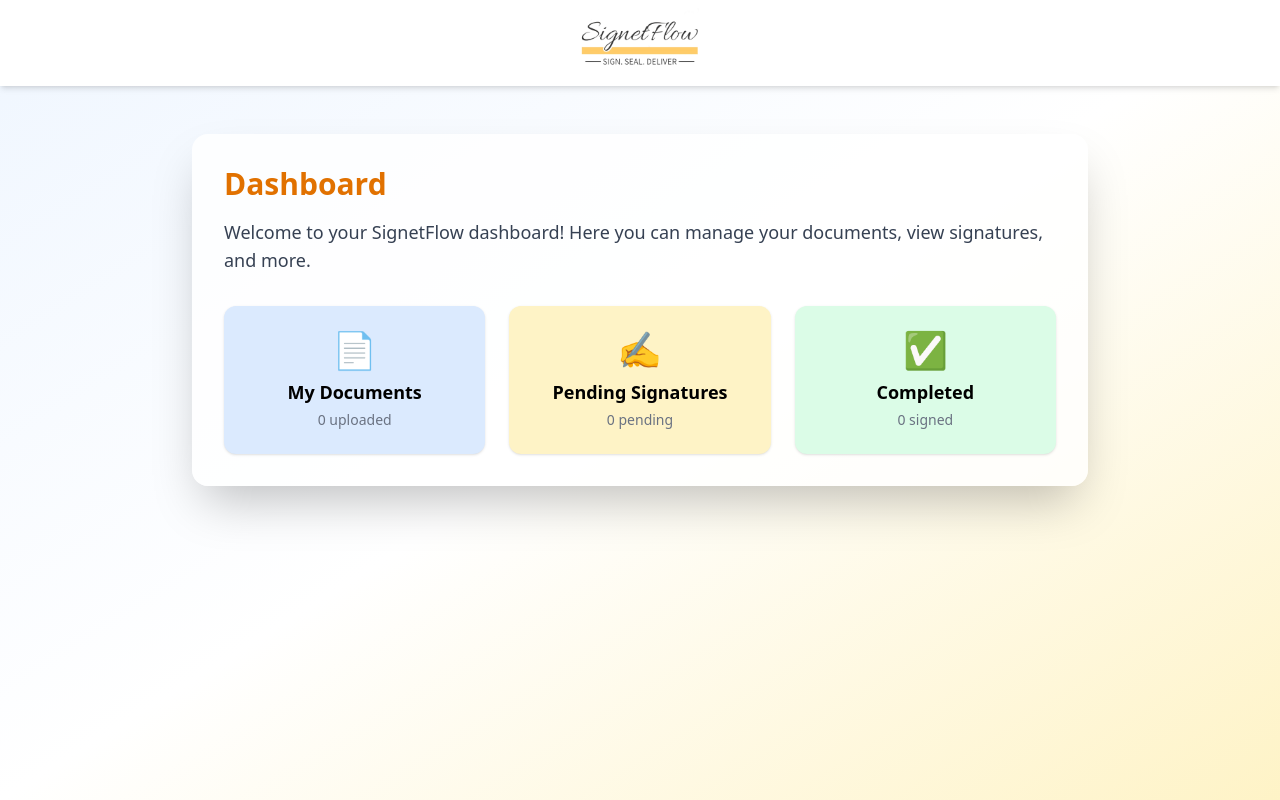
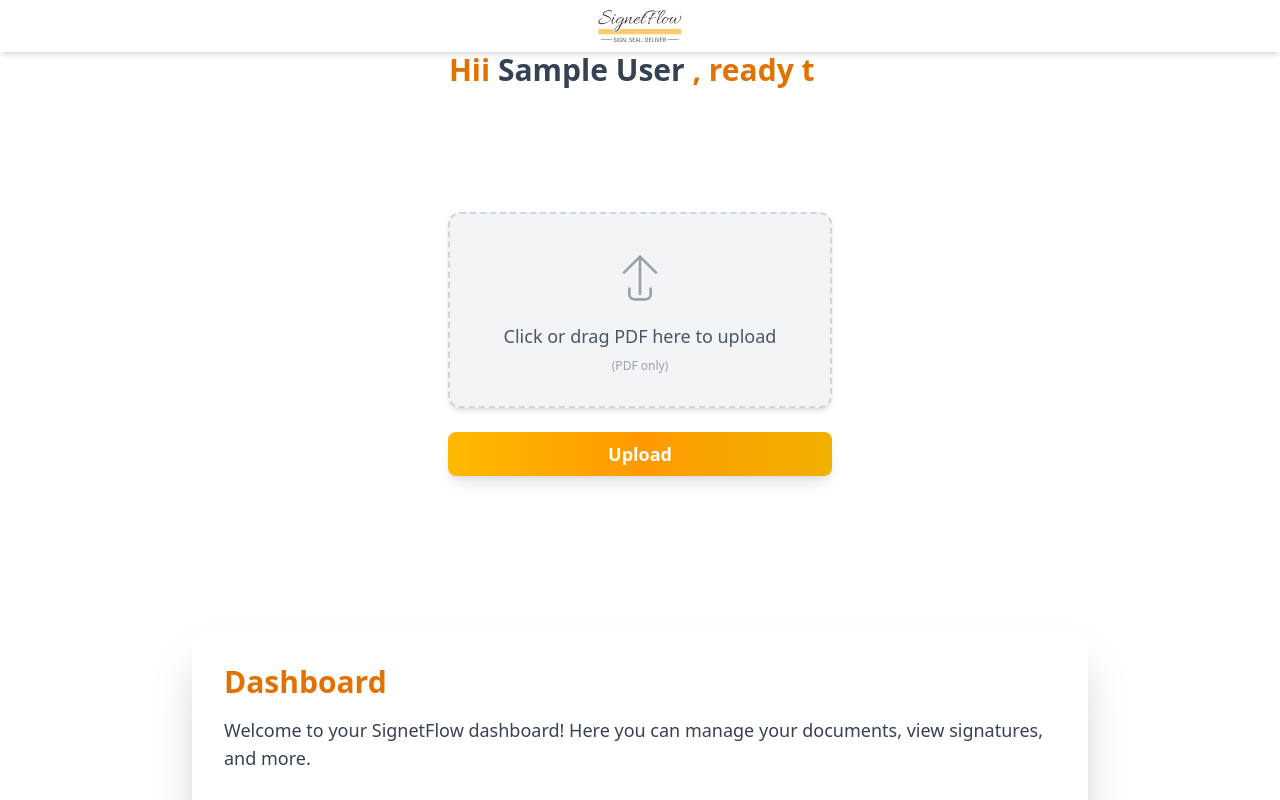
Before and after one commit to VasudhaGupta-27/Frontend, a React (Vite) app: page /home in a window 1280 px wide. Shown: the top 800 px of the page. Built offline with nearby package versions, Linux system fonts and the light colour scheme; sample sign-in values are in the browser's storage.

Commit message:
Upload File Ui implemented

```diff
--- a/package.json
+++ b/package.json
@@ -10,6 +10,9 @@
     "preview": "vite preview"
   },
   "dependencies": {
+    "@chakra-ui/react": "^3.21.0",
+    "@emotion/react": "^11.14.0",
+    "@emotion/styled": "^11.14.0",
     "@react-three/drei": "^10.3.0",
     "@react-three/fiber": "^9.1.2",
     "@tailwindcss/vite": "^4.1.10",
@@ -17,8 +20,11 @@
     "framer-motion": "^12.18.1",
     "react": "^19.1.0",
     "react-dom": "^19.1.0",
+    "react-dropzone": "^14.3.8",
     "react-hot-toast": "^2.5.2",
+    "react-icons": "^5.5.0",
     "react-router-dom": "^7.6.2",
+    "react-type-animation": "^3.2.0",
     "tailwindcss": "^4.1.10",
     "three": "^0.177.0"
   },
--- a/src/App.jsx
+++ b/src/App.jsx
@@ -3,11 +3,13 @@ import LandingPage from "./pages/LandingPage";
 import { BrowserRouter as Router, Routes, Route } from "react-router-dom";
 import Register from "./pages/Register";
 import Home from "./pages/Home"; // <-- Import Home
+import { ChakraProvider } from "@chakra-ui/react";
 
 function App() {
   return (
     <Router>
       <Routes>
+
         <Route path="/" element={<LandingPage />} />
         <Route path="/register" element={<Register />} />
         <Route path="/home" element={<Home />} /> {/* Add this line */}
--- a/src/components/Navbar.jsx
+++ b/src/components/Navbar.jsx
@@ -3,8 +3,8 @@ import Logo from "../assets/Logo.jpeg";
 
 export default function Navbar() {
   return (
-    <nav className="bg-white py-2 shadow-md flex justify-center items-center transition-colors">
-      <img className=" w-35" src={Logo} alt="" srcset="" />
+    <nav className="bg-white py-2 shadow-md flex justify-center items-center transition-colors h-13">
+      <img className=" w-25 h-13" src={Logo} alt="" srcset="" />
     </nav>
   );
 }
--- /dev/null
+++ b/src/components/Upload.jsx
@@ -0,0 +1,105 @@
+import { useState, useRef } from "react";
+import API from "../utils/api";
+import { useNavigate } from "react-router-dom";
+import { toast, Toaster } from "react-hot-toast";
+import { motion } from "framer-motion";
+
+export default function Upload() {
+  const [pdfFile, setPdfFile] = useState(null);
+  const navigate = useNavigate();
+  const inputRef = useRef();
+
+  const handleFileChange = (e) => { // set pdf file usestate to target file (0th element)
+    setPdfFile(e.target.files[0]);
+  };
+
+  const handleDrop = (e) => {
+    e.preventDefault();
+    if (e.dataTransfer.files && e.dataTransfer.files[0]) {
+      setPdfFile(e.dataTransfer.files[0]);
+    }
+  };
+
+  const handleDragOver = (e) => {
+    e.preventDefault();
+  };
+
+  const handleClick = () => {
+    inputRef.current.click();
+  };
+
+  const handleSubmit = async (e) => {
+    e.preventDefault();
+    if (!pdfFile) {
+      toast.error("Please select a PDF file first!");
+      return;
+    }
+    const formData = new FormData();
+    formData.append("pdf", pdfFile);
+
+    try {
+      const token = localStorage.getItem("token");
+      await API.post("/docs/upload", formData, {
+        headers: {
+          "Content-Type": "multipart/form-data",
+          Authorization: `Bearer ${token}`,
+        },
+      });
+      toast.success("Upload successful!");
+      setPdfFile(null);
+    } catch (err) {
+      toast.error(
+        (err.response && err.response.data && err.response.data.msg) ||
+          "Upload failed!"
+      );
+    }
+  };
+
+  return (
+    <div className="flex items-center justify-center min-h-[60vh]">
+      <Toaster position="top-center" />
+      <form onSubmit={handleSubmit} className="w-full max-w-sm">
+        <motion.div
+          className="bg-gray-100 border-2 border-dashed border-gray-300 rounded-xl flex flex-col items-center justify-center p-8 cursor-pointer shadow-md transition hover:border-amber-400"
+          onClick={handleClick}
+          onDrop={handleDrop}
+          onDragOver={handleDragOver}
+          whileHover={{ scale: 1.03, boxShadow: "0 8px 24px #f59e42" }}
+        >
+          <input
+            type="file"
+            accept="application/pdf"
+            ref={inputRef}
+            onChange={handleFileChange}
+            className="hidden"
+          />
+          <svg
+            className="w-16 h-16 text-gray-400 mb-3"
+            fill="none"
+            stroke="currentColor"
+            strokeWidth="2"
+            viewBox="0 0 48 48"
+          >
+            <path
+              strokeLinecap="round"
+              strokeLinejoin="round"
+              d="M16 32v4a4 4 0 004 4h8a4 4 0 004-4v-4M12 20l12-12m0 0l12 12m-12-12v28"
+            />
+          </svg>
+          <span className="text-gray-600 text-lg mb-2">
+            {pdfFile ? pdfFile.name : "Click or drag PDF here to upload"}
+          </span>
+          <span className="text-xs text-gray-400">(PDF only)</span>
+        </motion.div>
+        <motion.button
+          type="submit"
+          className="w-full mt-6 bg-gradient-to-r from-amber-400 via-amber-500 to-yellow-500 text-white py-2 rounded-lg font-bold text-lg shadow-lg hover:from-amber-500 hover:to-yellow-600 focus:outline-none focus:ring-2 focus:ring-amber-400 transition-all"
+          whileHover={{ scale: 1.04 }}
+          whileTap={{ scale: 0.97 }}
+        >
+          Upload
+        </motion.button>
+      </form>
+    </div>
+  );
+}
--- a/src/index.css
+++ b/src/index.css
@@ -1,7 +1,7 @@
 @import "tailwindcss";
-body {
+/* body {
   overflow-y: hidden;
-}
+} */
 .input {
   @apply border border-gray-300 rounded px-3 py-2 w-full mb-3 focus:outline-none focus:ring focus:border-blue-500;
 }
--- a/src/pages/Home.jsx
+++ b/src/pages/Home.jsx
@@ -1,24 +1,59 @@
 import { useEffect } from "react";
 import { useNavigate } from "react-router-dom";
 import Navbar from "../components/Navbar";
+import { useState } from "react";
+import Upload from "../components/Upload";
+import { TypeAnimation } from "react-type-animation";
 
 export default function Home() {
   const navigate = useNavigate();
+  const [username, setUsername] = useState("");
 
   useEffect(() => {
     const token = localStorage.getItem("token");
+    const user = JSON.parse(localStorage.getItem("user"));
     if (!token) {
       navigate("/");
+    } else {
+      setUsername(user.name);
     }
   }, [navigate]);
 
   return (
-    <div className="min-h-screen bg-gradient-to-br from-blue-50 via-white to-amber-100">
+    <div className="min-h-screen">
       <Navbar />
+      <div className="flex justify-center">
+        <h1 className="text-3xl font-bold mb-4 text-amber-600">
+          {" "}
+          Hii
+          <span className="text-gray-700"> {username}</span>{" "}
+          <span className="text-amber-600">
+            <TypeAnimation
+              sequence={[
+                ", upload your file below...",
+                2000,
+                ", ready to sign documents?",
+                2000,
+                ", let’s manage your paperwork!",
+                2000,
+              ]}
+              wrapper="span"
+              cursor={true}
+              repeat={Infinity}
+              style={{ display: "inline-block" }}
+            />
+          </span>
+        </h1>
+      </div>
+      <div>
+        <Upload />
+      </div>
+
       <div className="max-w-4xl mx-auto mt-12 p-8 bg-white/80 rounded-2xl shadow-2xl">
         <h1 className="text-3xl font-bold text-amber-600 mb-4">Dashboard</h1>
         <p className="text-lg text-gray-700 mb-8">
-          Welcome to your SignetFlow dashboard! Here you can manage your documents, view signatures, and more.
+          Welcome to your SignetFlow dashboard! Here you can manage your
+          documents, view signatures, and more.
         </p>
         <div className="grid grid-cols-1 md:grid-cols-3 gap-6">
           <div className="bg-blue-100 rounded-xl p-6 shadow flex flex-col items-center">
--- a/src/pages/LandingPage.jsx
+++ b/src/pages/LandingPage.jsx
@@ -18,7 +18,7 @@ export default function LandingPage() {
   const handleShowRegister = () => setShowLogin(false);
 
   return (
-    <div className="min-h-screen flex flex-col bg-gradient-to-br from-blue-50 via-white to-amber-100 overflow-y-hidden">
+    <div className=" min-h-screen flex flex-col bg-gradient-to-br from-blue-50 via-white to-amber-100 overflow-y-hidden">
       <Navbar />
       <div className="flex flex-col md:flex-row w-full justify-center gap-2 flex-1">
         <div className="left w-full md:w-[60%] flex flex-col items-center justify-center px-4 py-8">
```
Also changed, not shown: 1 other file (tests, documents, lock files or other folders).
